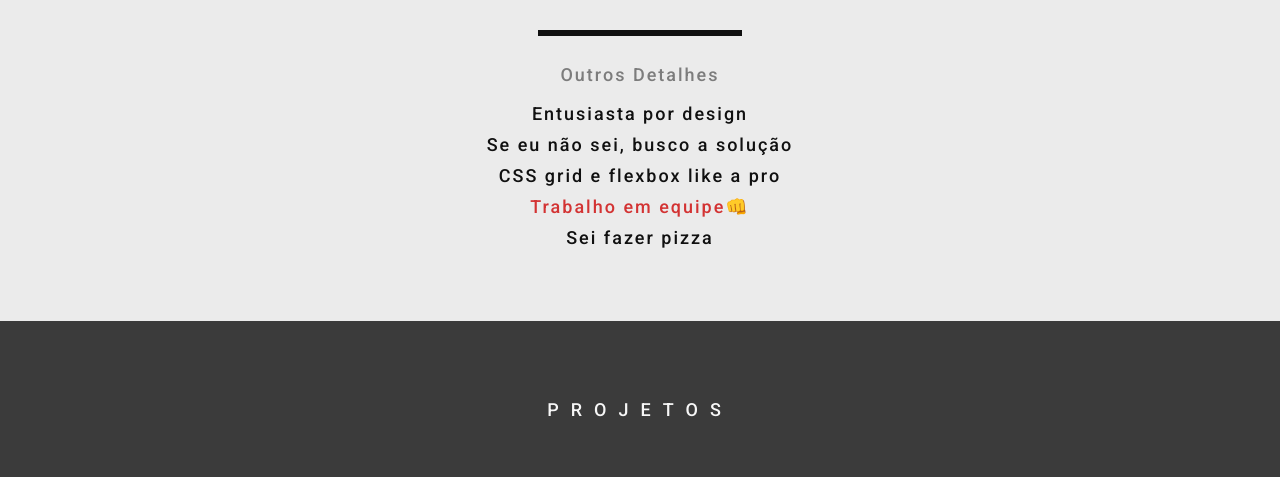
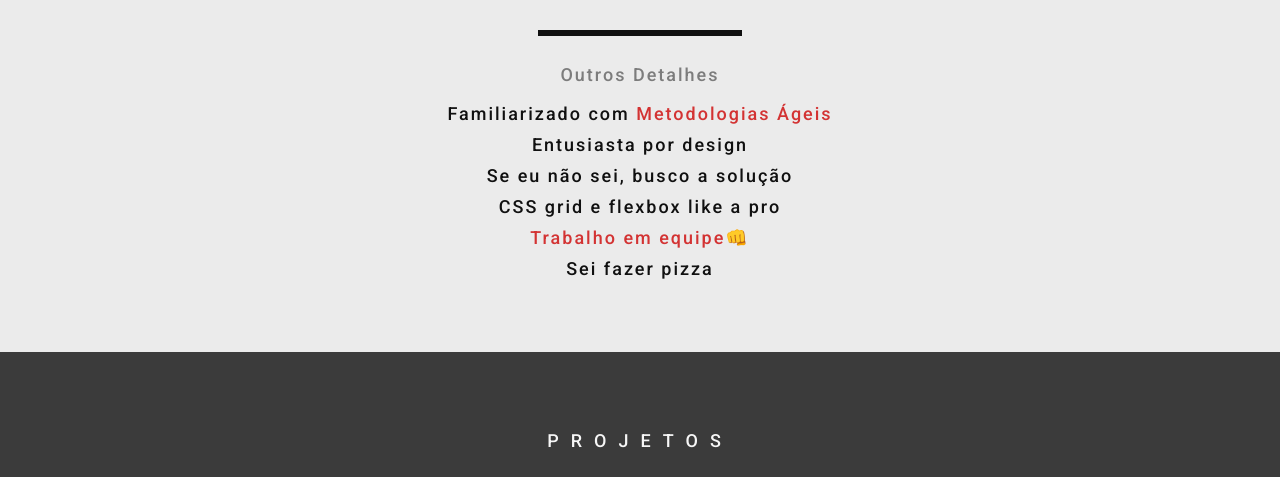
Before and after one commit to JeanRufino/JeanRufino.github.io, a plain HTML site: page index.html in a window 1280 px wide. Shown: the part 1235-1712 px from the top of the page. Drawn offline with Linux system fonts and the light colour scheme.

Commit message:
Update index.html

```diff
--- a/index.html
+++ b/index.html
@@ -76,6 +76,7 @@
             <div class="skills">
                 <h2>Outros Detalhes</h2>
                 <ul>
+                    <li>Familiarizado com <span class="red">Metodologias Ágeis</span></li>
                     <li>Entusiasta por design</li>
                     <li>Se eu não sei, busco a solução</li>
                     <li>CSS grid e flexbox like a pro</li>
```
